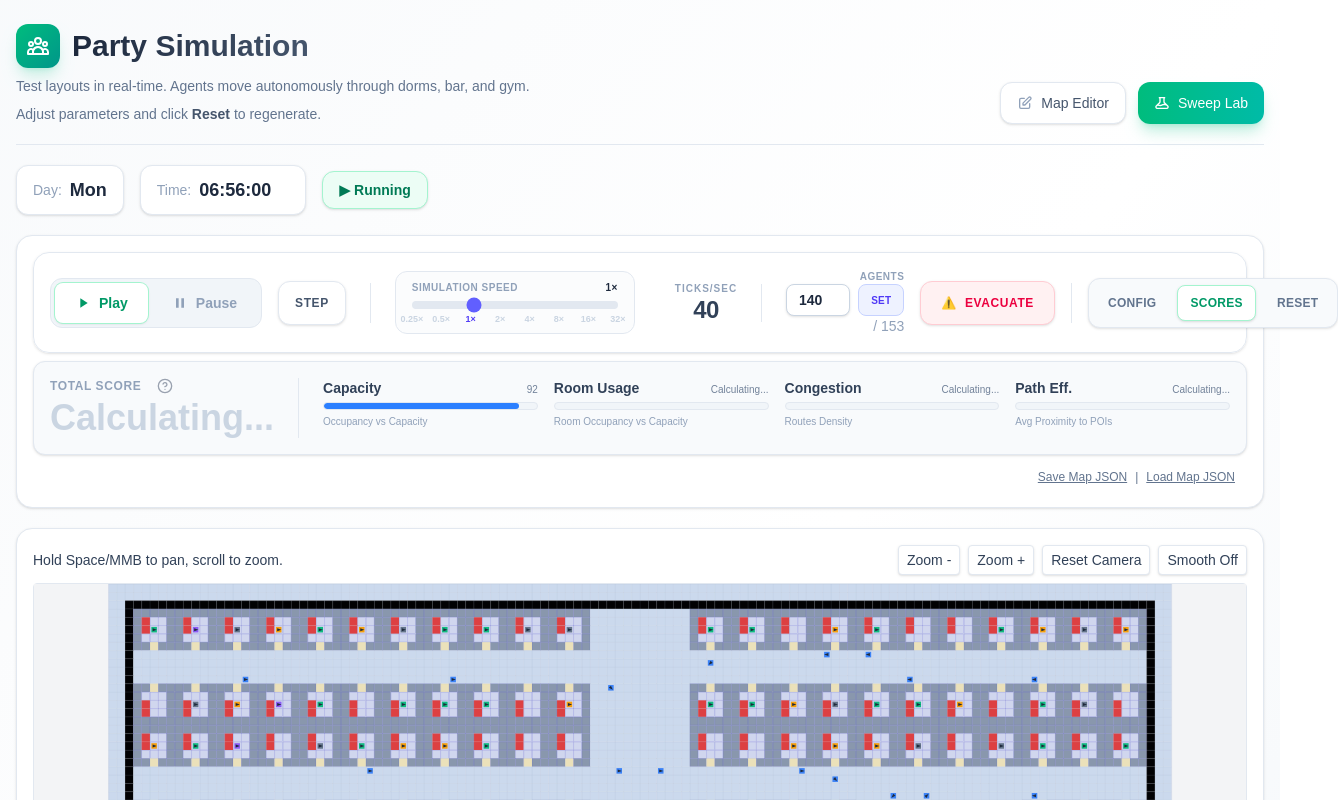
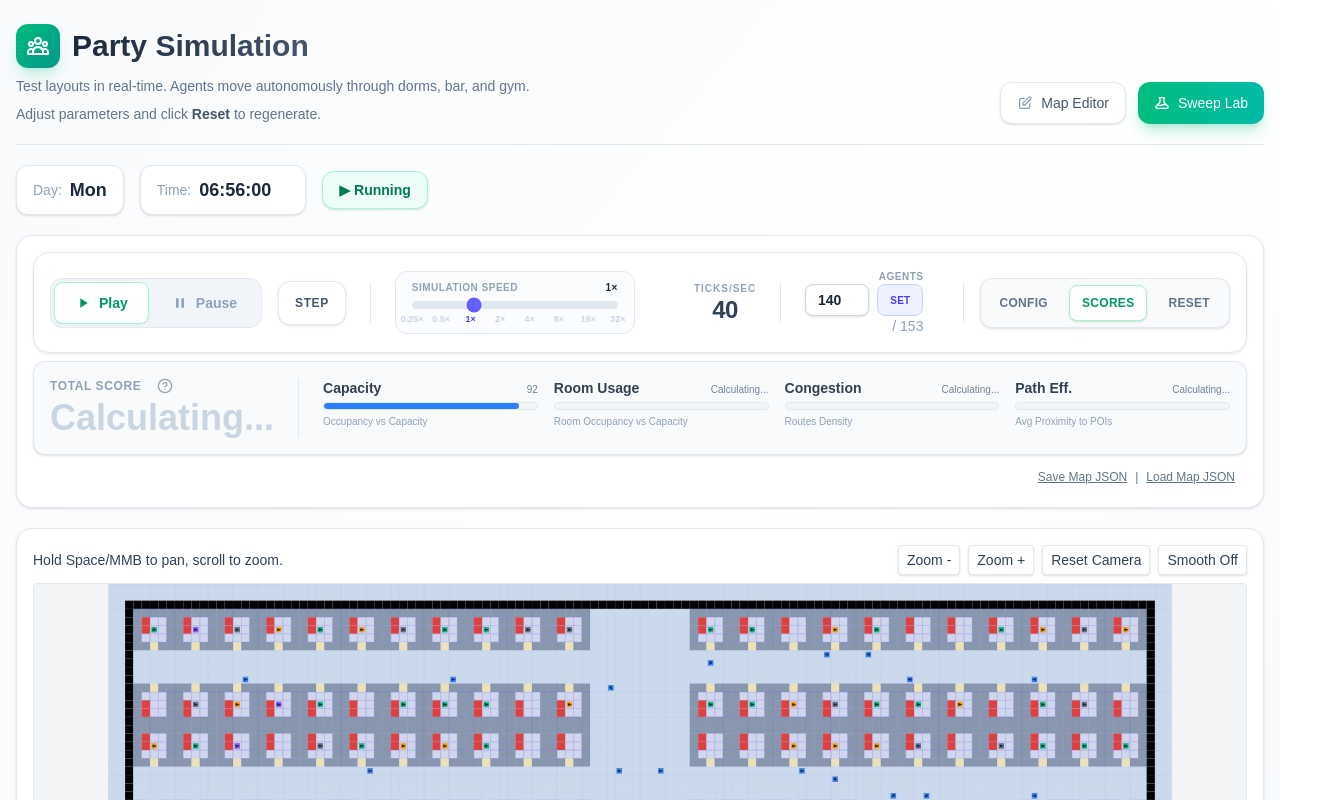
Before and after one commit to cakirmert/party-sim, a Next.js app: page / in a window 1280 px wide. Shown: the top 800 px of the page, 1338 px wide, since content can reach past the window. Built offline with nearby package versions, Linux system fonts and the light colour scheme.

Commit message:
removed evac button

```diff
--- a/src/components/UIControls.tsx
+++ b/src/components/UIControls.tsx
@@ -240,13 +240,7 @@ export default function UIControls({ engineRef }: Props) {
 
         {/* Right: Actions */}
         <div className="flex items-center gap-3 w-full xl:w-auto justify-center xl:justify-end">
-          <button
-            className="h-11 px-5 rounded-xl bg-rose-50 border border-rose-200 text-rose-600 hover:bg-rose-100 hover:text-rose-700 hover:border-rose-300 transition text-xs font-bold uppercase tracking-wider shadow-sm flex items-center gap-2 group"
-            onClick={() => engineRef.current?.triggerEmergency()}
-            title="Trigger Emergency Evacuation"
-          >
-            <span className="group-hover:animate-pulse">⚠️</span> Evacuate
-          </button>
+
 
           <div className="w-px h-10 bg-slate-200 mx-1 hidden sm:block"></div>
 
```
